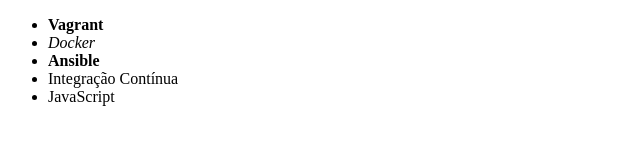
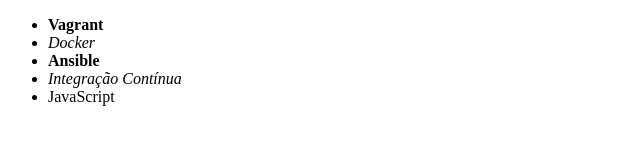
Before and after one commit to Jheimissilva/alura-git, a plain HTML site: page index.html in a window 1280 px wide. Shown: the full height of the page, 0-640 px from the left. Drawn offline with Linux system fonts and the light colour scheme.

Commit message:
commit com -a

```diff
--- a/index.html
+++ b/index.html
@@ -9,7 +9,7 @@
         <li><b>Vagrant</b></li>
         <li><i>Docker</i></li>
         <li><b>Ansible</b></li>
-        <li>Integração Contínua</li>
+        <li><i>Integração Contínua</i></li>
 	<li>JavaScript</li>
     </ul>
 </body>
```
